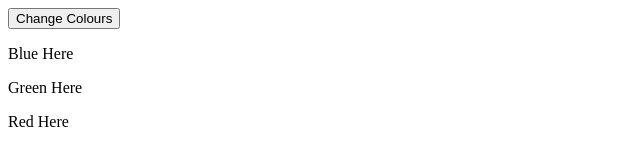
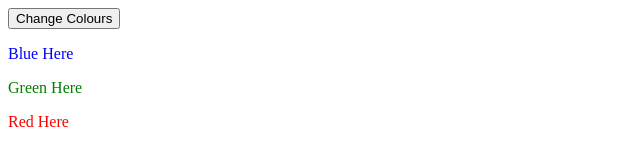
Before and after one commit to lb17sy/IASC-1P02-2020, a plain HTML site: page Lab8Submission/ChallengeTwo.html in a window 1280 px wide. Shown: the whole page, without its empty margins (0-640 px from the left). Drawn offline with Linux system fonts and the light colour scheme.

Commit message:
edited lab 8

```diff
--- a/Lab8Submission/ChallengeTwo.html
+++ b/Lab8Submission/ChallengeTwo.html
@@ -7,7 +7,6 @@
                 <meta http-equiv="Content-Type" content="text/html; charset=UTF-8" />
                 <meta content="en-us" http-equiv="Content-Language" />
                 <title>Advanced Example</title>
-                <script type="text/javascript" src="scripts2.js"></script>
         </head>
 
         <body>
@@ -15,6 +14,8 @@
           <p id="blue">Blue Here</p>
           <p id="green">Green Here</p>
           <p id="red">Red Here</p>
+
+          <script type="text/javascript" src="scripts2.js"></script>
         </body>
 
 </html>
--- a/Lab8Submission/scripts2.js
+++ b/Lab8Submission/scripts2.js
@@ -1,3 +1,9 @@
+
+//Sets the initial colours of the three elements on page load
+document.getElementById("blue").style.color="blue";
+document.getElementById("green").style.color="green";
+document.getElementById("red").style.color="red";
+
 //A function to change colours of elements when called
 function mix(){
 
```
